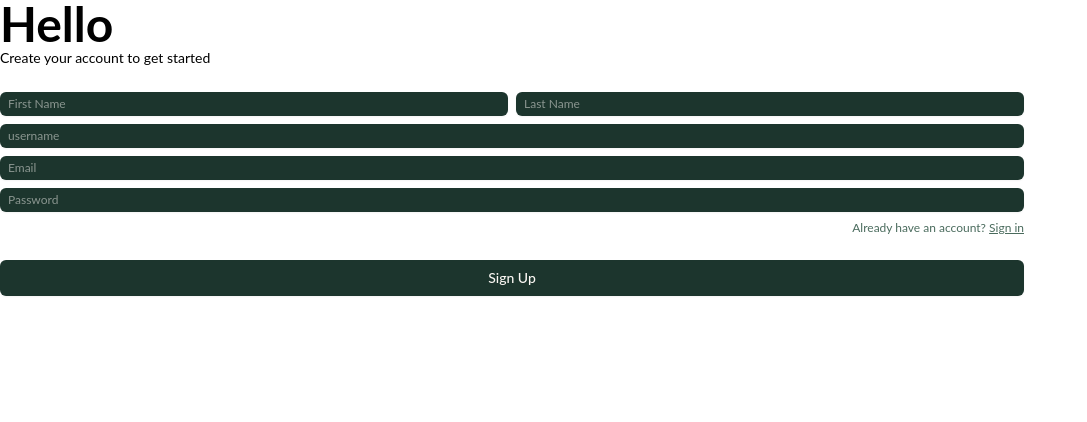
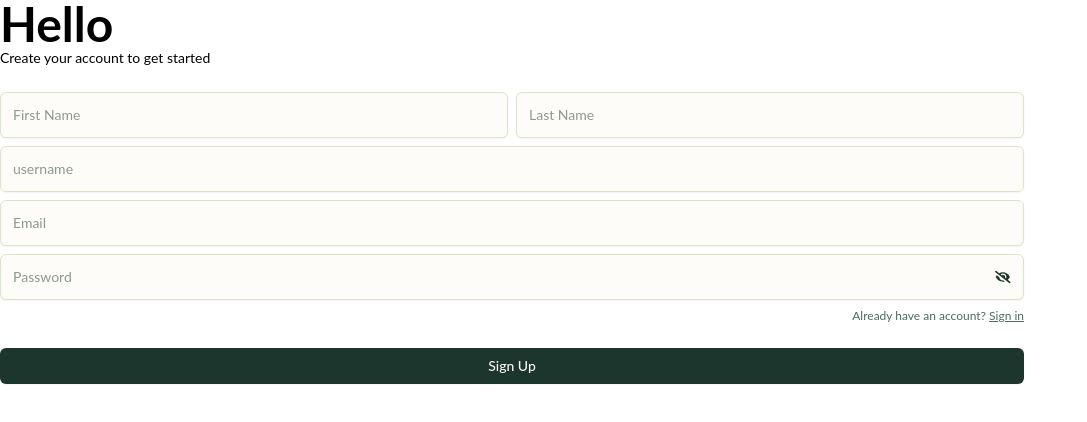
Before and after one commit to fitrianinasir/everies, a Next.js app: page /auth/register-form in a window 1280 px wide. Shown: the top 422 px of the page, without its empty margins (0-1087 px from the left). Built offline with nearby package versions, Linux system fonts and the light colour scheme; no server answers.

Commit message:
fix: register & login section

```diff
--- a/src/components/layout.tsx
+++ b/src/components/layout.tsx
@@ -38,7 +38,6 @@ const Layout = ({ backUrl, children, className, ...props }: LayoutProps) => {
       )}
       {...props}
     >
-      <Toaster />
       <Navbar backUrl={backUrl} />
       {router.pathname === "/" && (
         <div className="w-full flex-center bg-everies-secondary-10">
--- a/src/components/ui/input.tsx
+++ b/src/components/ui/input.tsx
@@ -2,16 +2,17 @@ import * as React from "react";
 
 import { cn } from "@/lib/utils";
 import { cva, VariantProps } from "class-variance-authority";
+import { FaEye, FaEyeSlash } from "react-icons/fa";
 
 type Input = {
   leftNode?: React.ReactNode;
 };
 
-const inputVariants = cva("text-xs px-2 py-1 rounded-md", {
+const inputVariants = cva("text-sm p-3 rounded-md", {
   variants: {
     variant: {
       primary:
-        "bg-everies-primary-10 text-everies-light-10 shadow-xs hover:bg-everies-primary-10/90",
+        "bg-everies-secondary-30 text-everies-primary-10 shadow-xs border border-everies-secondary-40 focus-within:border-everies-secondary-50",
       secondary:
         "border bg-background shadow-xs hover:bg-accent hover:text-accent-foreground dark:bg-input/30 dark:border-input dark:hover:bg-input/50",
     },
@@ -23,6 +24,8 @@ const inputVariants = cva("text-xs px-2 py-1 rounded-md", {
 
 interface InputProps extends React.ComponentProps<"input"> {
   leftNode?: React.ReactNode;
+  isError?: boolean;
+  errorMessage?: string;
 }
 
 function Input({
@@ -32,10 +35,43 @@ function Input({
   variant,
   ...props
 }: InputProps & VariantProps<typeof inputVariants>) {
+  const [showPassword, setShowPassword] = React.useState(false);
   return (
-    <div className={cn(inputVariants({ variant, className }))}>
-      {leftNode}
-      <input type={type} data-slot="input" style={{ outline: 0 }} {...props} />
+    <div className="flex flex-col w-full gap-1">
+      <div
+        className={cn(
+          inputVariants({ variant, className }),
+          "flex items-center gap-2",
+          props.isError && "border border-red-800 focus-within:border-red-800"
+        )}
+      >
+        {leftNode}
+        <input
+          className="autofill:bg-inherit w-full"
+          type={
+            type === "password" ? (showPassword ? "text" : "password") : type
+          }
+          data-slot="input"
+          style={{ outline: 0 }}
+          {...props}
+        />
+        {type === "password" ? (
+          showPassword ? (
+            <FaEye
+              className="cursor-pointer size-4"
+              onClick={() => setShowPassword(false)}
+            />
+          ) : (
+            <FaEyeSlash
+              className="cursor-pointer size-4"
+              onClick={() => setShowPassword(true)}
+            />
+          )
+        ) : null}
+      </div>
+      {props.isError && props.errorMessage && (
+        <p className="text-[10px] text-red-800">{props.errorMessage}</p>
+      )}
     </div>
   );
 }
--- a/src/components/ui/sonner.tsx
+++ b/src/components/ui/sonner.tsx
@@ -1,5 +1,6 @@
 "use client";
 
+import { cn } from "@/lib/utils";
 import {
   CircleCheckIcon,
   InfoIcon,
@@ -9,7 +10,7 @@ import {
 } from "lucide-react";
 import { Toaster as Sonner, type ToasterProps } from "sonner";
 
-const Toaster = ({ ...props }: ToasterProps) => {
+const Toaster = ({ className, ...props }: ToasterProps) => {
   return (
     <Sonner
       richColors
--- a/src/components/ui/tooltip.tsx
+++ b/src/components/ui/tooltip.tsx
@@ -1,7 +1,7 @@
-import * as React from "react"
-import * as TooltipPrimitive from "@radix-ui/react-tooltip"
+import * as React from "react";
+import * as TooltipPrimitive from "@radix-ui/react-tooltip";
 
-import { cn } from "@/lib/utils"
+import { cn } from "@/lib/utils";
 
 function TooltipProvider({
   delayDuration = 0,
@@ -13,7 +13,7 @@ function TooltipProvider({
       delayDuration={delayDuration}
       {...props}
     />
-  )
+  );
 }
 
 function Tooltip({
@@ -23,13 +23,13 @@ function Tooltip({
     <TooltipProvider>
       <TooltipPrimitive.Root data-slot="tooltip" {...props} />
     </TooltipProvider>
-  )
+  );
 }
 
 function TooltipTrigger({
   ...props
 }: React.ComponentProps<typeof TooltipPrimitive.Trigger>) {
-  return <TooltipPrimitive.Trigger data-slot="tooltip-trigger" {...props} />
+  return <TooltipPrimitive.Trigger data-slot="tooltip-trigger" {...props} />;
 }
 
 function TooltipContent({
@@ -42,18 +42,18 @@ function TooltipContent({
     <TooltipPrimitive.Portal>
       <TooltipPrimitive.Content
         data-slot="tooltip-content"
-        sideOffset={sideOffset}
+        sideOffset={8}
         className={cn(
-          "bg-foreground text-background animate-in fade-in-0 zoom-in-95 data-[state=closed]:animate-out data-[state=closed]:fade-out-0 data-[state=closed]:zoom-out-95 data-[side=bottom]:slide-in-from-top-2 data-[side=left]:slide-in-from-right-2 data-[side=right]:slide-in-from-left-2 data-[side=top]:slide-in-from-bottom-2 z-50 w-fit origin-(--radix-tooltip-content-transform-origin) rounded-md px-3 py-1.5 text-xs text-balance",
+          "bg-everies-primary-20 shadow-xl text-everies-secondary-10 animate-in fade-in-0 zoom-in-95 data-[state=closed]:animate-out data-[state=closed]:fade-out-0 data-[state=closed]:zoom-out-95 data-[side=bottom]:slide-in-from-top-2 data-[side=left]:slide-in-from-right-2 data-[side=right]:slide-in-from-left-2 data-[side=top]:slide-in-from-bottom-2 z-50 w-fit origin-(--radix-tooltip-content-transform-origin) rounded-md px-3 py-1.5 text-xs text-balance",
           className
         )}
         {...props}
       >
         {children}
-        <TooltipPrimitive.Arrow className="bg-foreground fill-foreground z-50 size-2.5 translate-y-[calc(-50%_-_2px)] rotate-45 rounded-[2px]" />
+        <TooltipPrimitive.Arrow className="bg-transparent fill-everies-dark-30 z-50 size-2.5 translate-y-[calc(-50%_-_2px)] rotate-180 rounded-[2px]" />
       </TooltipPrimitive.Content>
     </TooltipPrimitive.Portal>
-  )
+  );
 }
 
-export { Tooltip, TooltipTrigger, TooltipContent, TooltipProvider }
+export { Tooltip, TooltipTrigger, TooltipContent, TooltipProvider };
--- a/src/pages/_app.tsx
+++ b/src/pages/_app.tsx
@@ -1,3 +1,4 @@
+import { Toaster } from "@/components/ui/sonner";
 import { queryClient } from "@/services/api";
 import "@/styles/globals.css";
 import { QueryClientProvider } from "@tanstack/react-query";
@@ -6,6 +7,7 @@ import type { AppProps } from "next/app";
 export default function App({ Component, pageProps }: AppProps) {
   return (
     <QueryClientProvider client={queryClient}>
+      <Toaster />
       <Component {...pageProps} />
     </QueryClientProvider>
   );
--- a/src/pages/auth/register-form.tsx
+++ b/src/pages/auth/register-form.tsx
@@ -1,14 +1,28 @@
 import { Button } from "@/components/ui/button";
 import { Input } from "@/components/ui/input";
+import {
+  Tooltip,
+  TooltipContent,
+  TooltipTrigger,
+} from "@/components/ui/tooltip";
 import { useRegisterUser } from "@/hooks/services/useAuthServices";
 import { TRegisterUser } from "@/services/request";
 import { useAuthStore } from "@/store/useAuthStore";
 import { useGeneralStore } from "@/store/useGeneralStore";
 import React, { FormEvent, useEffect, useState } from "react";
+import { toast } from "sonner";
 
+const passwordValidator = (password: string) => {
+  const isValid =
+    /^(?=.*[a-z])(?=.*[A-Z])(?=.*\d)(?=.*[!@#$%^&*(),.?":{}|<>\\[\];'`~\-_=+\/]).+$/.test(
+      password
+    );
+  return password.length >= 8 && isValid;
+};
 const RegisterForm = () => {
   const { setSection } = useAuthStore((state) => state);
   const { setIsLoading } = useGeneralStore((state) => state);
+  const [passwordValid, setPasswordValid] = useState(true);
   const { mutateAsync: registerUser, isPending } = useRegisterUser();
 
   useEffect(() => {
@@ -28,7 +42,13 @@ const RegisterForm = () => {
       password: values.password as string,
     };
 
-    registerUser(payload);
+    registerUser(payload).then((res) => {
+      if (res.status === 201) {
+        setSection("login");
+      } else {
+        toast.error(res.message);
+      }
+    });
   };
   return (
     <form
@@ -46,7 +66,27 @@ const RegisterForm = () => {
         </div>
         <Input name="username" placeholder="username" />
         <Input name="email" placeholder="Email" />
-        <Input name="password" type="password" placeholder="Password" />
+        <Input
+          name="password"
+          id="password"
+          type="password"
+          placeholder="Password"
+          onChange={(e) => {
+            const password = e.target.value;
+            setPasswordValid(
+              password.length >= 8 && passwordValidator(password)
+            );
+          }}
+          isError={!passwordValid}
+          onBlur={() => {
+            const password = (
+              document.getElementById("password") as HTMLInputElement
+            )?.value;
+            if (passwordValidator(password)) return;
+            setPasswordValid(false);
+          }}
+          errorMessage="*Password length at least 8 characters, and must contain at least one uppercase letter, one lowercase letter, and one special character (!@#$%^&*)"
+        />
         <p className="text-xs text-right text-everies-primary-20">
           Already have an account?{" "}
           <span
--- a/src/services/response.ts
+++ b/src/services/response.ts
@@ -1,5 +1,6 @@
 export type TResponse<T> = {
   status: number;
+  message: string;
   data: T;
 };
 
--- a/src/styles/globals.css
+++ b/src/styles/globals.css
@@ -22,6 +22,11 @@ input::-ms-reveal {
   display: none !important;
 }
 
+input:-webkit-autofill {
+  -webkit-background-clip: text;
+  transition: background-color 5000s ease-in-out 0s;
+}
+
 @theme inline {
   --text-2xs: 10px;
 
@@ -38,6 +43,7 @@ input::-ms-reveal {
   --color-everies-secondary-20: #fcfbf4;
   --color-everies-secondary-30: #fefcf9;
   --color-everies-secondary-40: #dbe4c9;
+  --color-everies-secondary-50: #a1bc98;
 
   --color-everies-light-10: #faf7f3;
   --color-everies-light-20: #fcfaf7;
```
